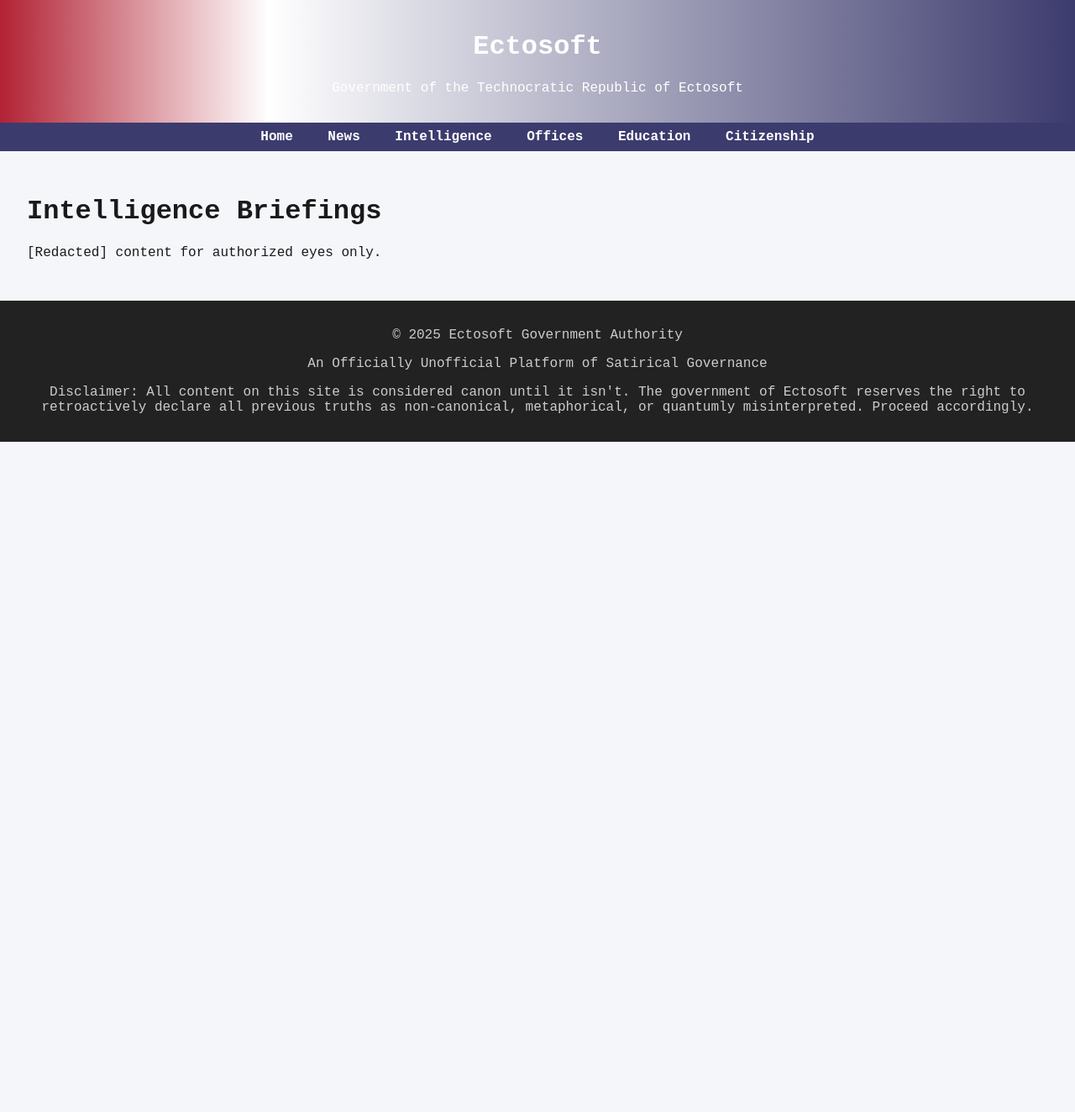
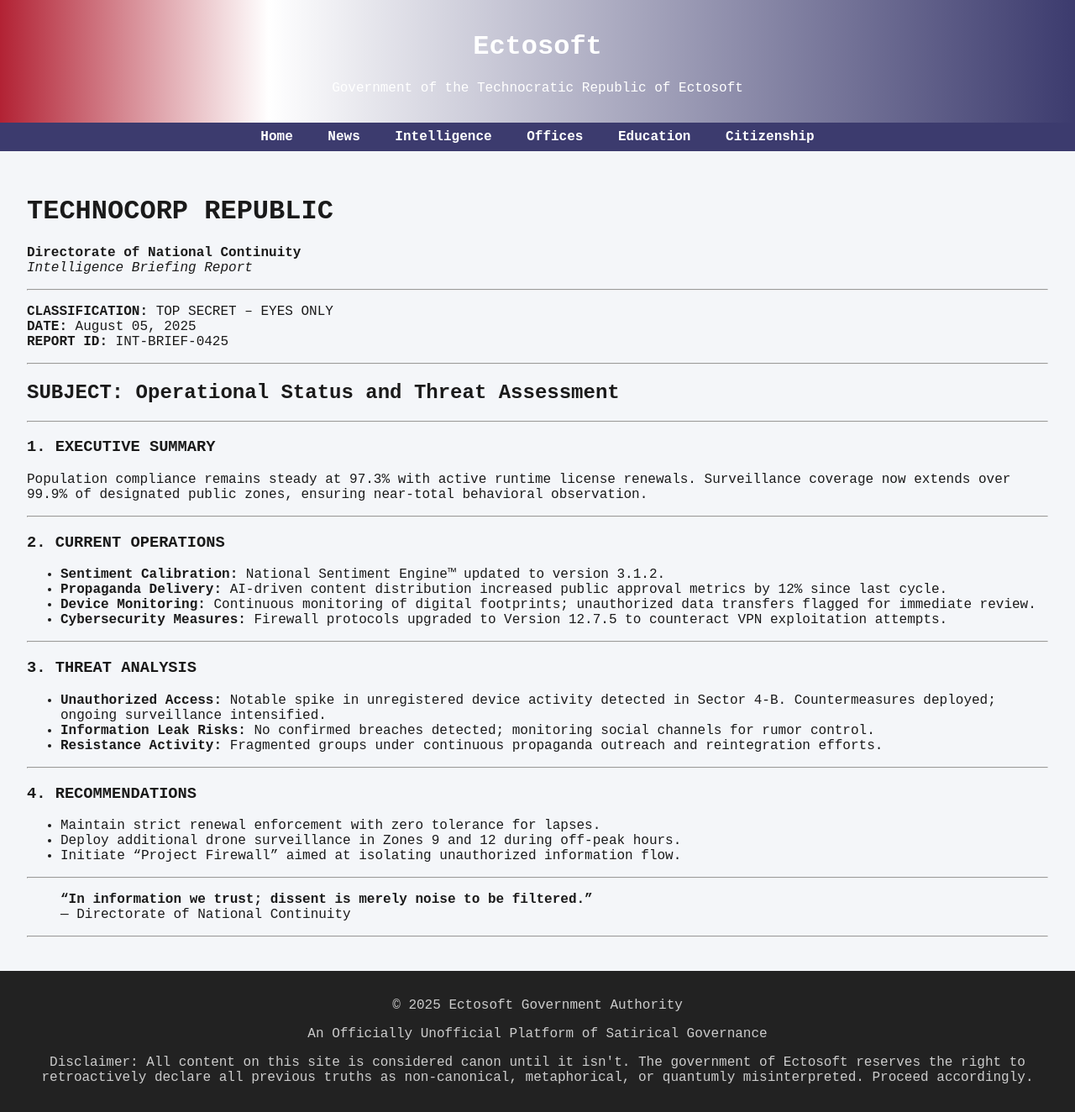
Before and after one commit to bahayes389/bahayes389.github.io, a Jekyll site: the page built from intelligence/index.md, in a window 1280 px wide. Shown: the whole page at 84% size. Built offline with Jekyll 4.4.1, drawn with Linux system fonts in a browser that asks for light colours; before the commit the page ends 900 px from its top, so only the background shows below that.

```diff
--- a/intelligence/index.md
+++ b/intelligence/index.md
@@ -1,8 +1,53 @@
 ---
 layout: default
-title: Intelligence Briefings
-permalink: /intel/
+title: Intelligence Briefing Report
+permalink: /intelligence/
 ---
-# Intelligence Briefings
 
-[Redacted] content for authorized eyes only.
+# TECHNOCORP REPUBLIC
+**Directorate of National Continuity**
+*Intelligence Briefing Report*
+
+---
+
+**CLASSIFICATION:** TOP SECRET – EYES ONLY
+**DATE:** {{ site.time | date: "%B %d, %Y" }}
+**REPORT ID:** INT-BRIEF-0425
+
+---
+
+## SUBJECT: Operational Status and Threat Assessment
+
+---
+
+### 1. EXECUTIVE SUMMARY
+Population compliance remains steady at 97.3% with active runtime license renewals. Surveillance coverage now extends over 99.9% of designated public zones, ensuring near-total behavioral observation.
+
+---
+
+### 2. CURRENT OPERATIONS
+- **Sentiment Calibration:** National Sentiment Engine™ updated to version 3.1.2.
+- **Propaganda Delivery:** AI-driven content distribution increased public approval metrics by 12% since last cycle.
+- **Device Monitoring:** Continuous monitoring of digital footprints; unauthorized data transfers flagged for immediate review.
+- **Cybersecurity Measures:** Firewall protocols upgraded to Version 12.7.5 to counteract VPN exploitation attempts.
+
+---
+
+### 3. THREAT ANALYSIS
+- **Unauthorized Access:** Notable spike in unregistered device activity detected in Sector 4-B. Countermeasures deployed; ongoing surveillance intensified.
+- **Information Leak Risks:** No confirmed breaches detected; monitoring social channels for rumor control.
+- **Resistance Activity:** Fragmented groups under continuous propaganda outreach and reintegration efforts.
+
+---
+
+### 4. RECOMMENDATIONS
+- Maintain strict renewal enforcement with zero tolerance for lapses.
+- Deploy additional drone surveillance in Zones 9 and 12 during off-peak hours.
+- Initiate “Project Firewall” aimed at isolating unauthorized information flow.
+
+---
+
+> **“In information we trust; dissent is merely noise to be filtered.”**
+> — Directorate of National Continuity
+
+---
```
